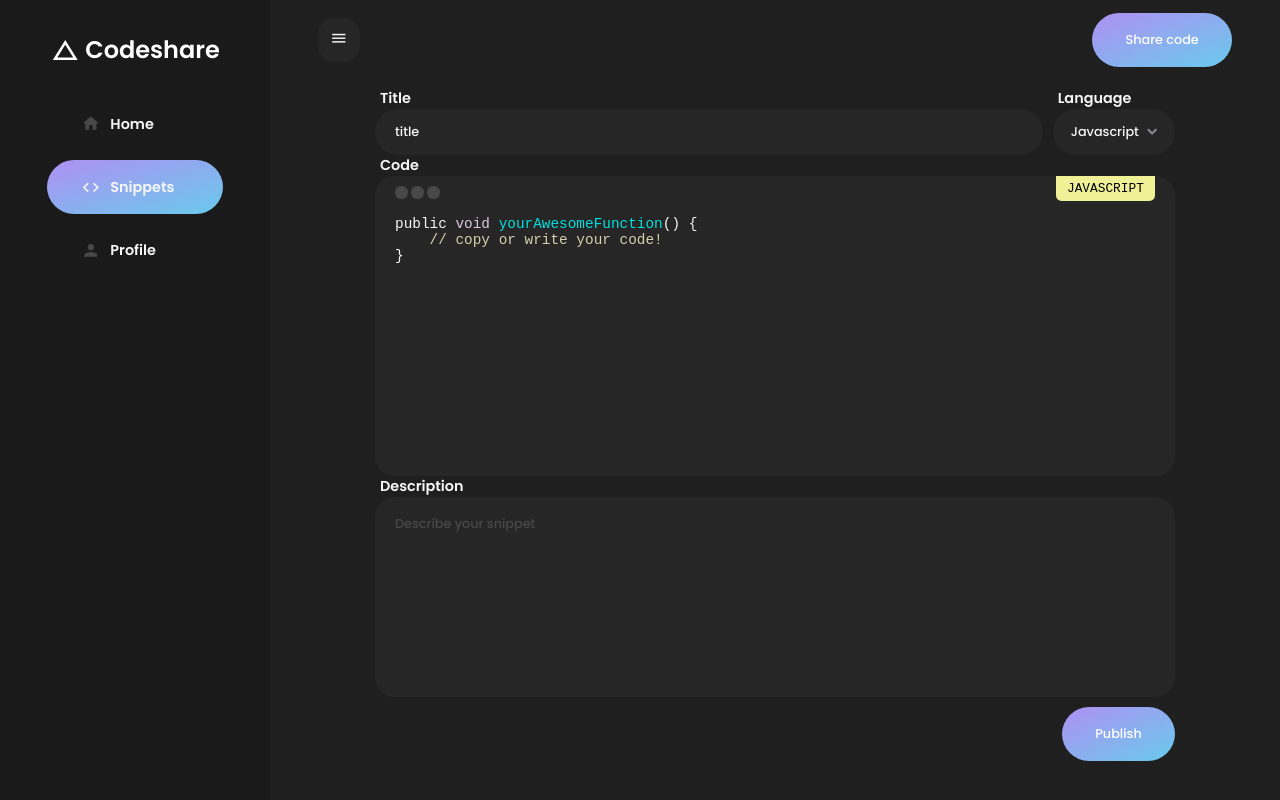
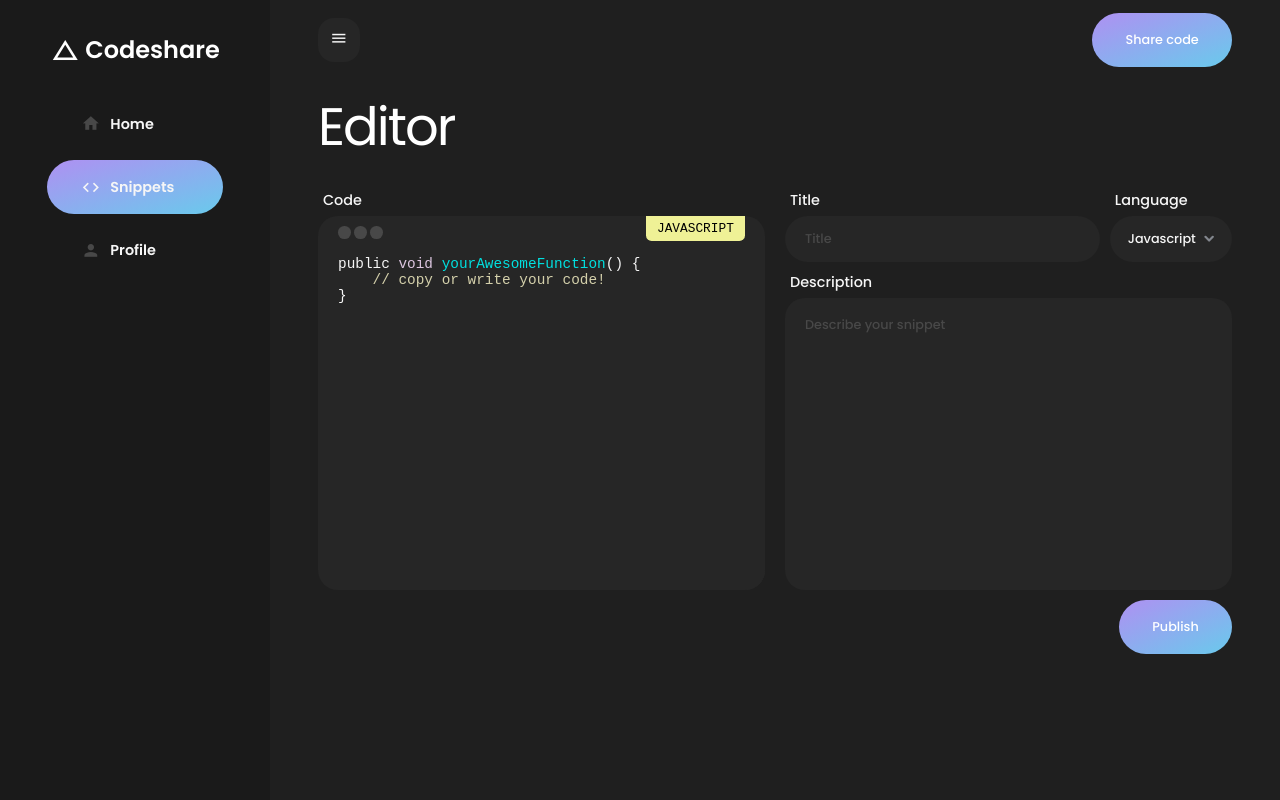
Before and after one commit to mattiapomelli/codeshare, a Next.js app: page /editor in a window 1280 px wide. Shown: the top 800 px of the page. Built offline with nearby package versions, Linux system fonts and the light colour scheme.

Commit message:
editor page

```diff
--- a/components/CodeBlock.js
+++ b/components/CodeBlock.js
@@ -21,7 +21,7 @@ const CodeBlock = ({ codeString, language }) => {
             <span className="dot"></span>
             <span className="dot"></span>
             <span className="tooltip">{language}</span>
-            <ScrollWrapper>
+            <ScrollWrapper height="270px">
                 <CodeHighlight codeString={codeString} language={language.toLowerCase()} wrapLines={true} wrapLongLines={false}/>
             </ScrollWrapper>
             {
--- a/components/elements/CodeElements.js
+++ b/components/elements/CodeElements.js
@@ -80,7 +80,8 @@ export const CodeWrapper = styled.div`
 
 export const ScrollWrapper = styled.div`
     overflow: auto;
-    height: 260px;
+    /* height: 260px; */
+    height: ${props => props.height || "100%" };
 
     &::-webkit-scrollbar {
         height: 10px;
--- a/components/elements/MainElements.js
+++ b/components/elements/MainElements.js
@@ -72,7 +72,7 @@ export const Input = styled.input`
     color: ${props => props.theme.colors.text};
 
     ::placeholder {
-        color: ${props => props.theme.colors.text};
+        color: ${props => props.theme.colors.details};
     }
 `
 
@@ -350,7 +350,7 @@ export const TextArea = styled.textarea`
     resize: none;
     display: block;
     width: 100%;
-    height: 200px;
+    height: 300px;
 
     ::placeholder {
         color: ${props => props.theme.colors.details};
@@ -372,26 +372,61 @@ export const TextArea = styled.textarea`
     ::-webkit-scrollbar-corner { background: transparent }
 `
 
-export const EditorForm = styled(Flex)`
-    width: 800px;
+export const EditorForm = styled.form`
+    display: grid;
+    grid-template-columns: 1fr;
+    grid-template-rows: auto 1fr 200px auto;
+    grid-template-areas:
+        "info"
+        "editor"
+        "description"
+        "submit";
+    grid-gap: 10px 20px;
 
-    & div:first-child {
-        width: 100%;
-        & div:first-child {
+    .editor {
+        height: 400px;
+        grid-area: editor;
+        display: flex;
+        flex-direction: column;
+        & > div { flex: 1; }
+    };
+    .info {
+        grid-area: info;
+        display: flex;
+        div:first-child{
             flex: 1;
             margin-right: 10px;
-            input { width: 100%;}
+            input {
+                width: 100%;
+            }
         }
+    };
+    .description {
+        grid-area: description;
+        display: flex;
+        flex-direction: column;
+        div { flex: 1; }
+        textarea { height: 100% }
+    };
+    .submit {
+        grid-area: submit;
+        text-align: right;
     }
-    & > button {
-        align-self: flex-end;
-        margin-top: 10px;
+
+    @media ${props => props.theme.breakpoints.desktop} {
+        grid-template-columns: 1fr 1fr;
+        grid-template-rows: auto 1fr auto;
+        grid-template-areas:
+            "editor info"
+            "editor description"
+            "submit submit";
     }
 `
 
 export const Label = styled.label`
     font-size: 0.9rem;
-    font-weight: 600;
+    font-weight: 500;
     margin-left: 5px;
+    margin-bottom: 5px;
     display: block;
 `
--- a/pages/editor.js
+++ b/pages/editor.js
@@ -2,7 +2,7 @@ import { useState } from "react"
 import { useMutation } from '@apollo/client'
 import { CREATE_SNIPPET_MUTATION } from '../graphql/mutations'
 import CodeEditor from "../components/CodeEditor"
-import { EditorForm, TextArea, Flex, Input, Label, Button } from '../components/elements/MainElements'
+import { EditorForm, TextArea, H1, Input, Label, Button } from '../components/elements/MainElements'
 import Dropdown from "../components/Dropdown"
 
 const defaultCode = `public void yourAwesomeFunction() {
@@ -27,30 +27,34 @@ function EditorPage() {
         setSnippet({...snippet, [e.target.name]: e.target.value})
     }
 
-    const publishSnippet = () => {
+    const publishSnippet = (e) => {
+        e.preventDefault();
         addSnippet({variables: {...snippet, userId: "26457dd0-1a1e-4102-8fd1-8315dd143a8c" }});
     }
 
     if(error) return <div>error</div>
 
     return (
+        <>
+        <H1>Editor</H1>
         <EditorForm dir="column" h="center" v="stretch">
-            <Flex>
+            <div className="editor">
+                <Label>Code</Label>
+                <CodeEditor onChangeHandler={onCodeChange} valueHandler={snippet.code} language={snippet.programmingLang}/>
+            </div>
+            <div className="info">
                 <div>
                     <Label>Title</Label>
-                    <Input placeholder="title" value={snippet.title} onChange={onChange} name="title"/>
+                    <Input placeholder="Title" value={snippet.title} onChange={onChange} name="title"/>
                 </div>
                 <div>
                     <Label>Language</Label>
                     <Dropdown options={languages} value={snippet.programmingLang} onSelect={onLanguageChange} name="language"/>
                 </div>
-            </Flex>
+            </div>
+            <div className="description">
+                <Label>Description</Label>
                 <div>
-                <Label>Code</Label>
-                <CodeEditor onChangeHandler={onCodeChange} valueHandler={snippet.code} language={snippet.programmingLang}/>
-            </div>
-            <div>
-                <Label>Description</Label>
                     <TextArea
                         placeholder="Describe your snippet"
                         className="description"
@@ -59,13 +63,17 @@ function EditorPage() {
                         value={snippet.description}
                     />
                 </div>
+            </div>
+            <div className="submit">
                 <Button
                     type="primary"
                     onClick={publishSnippet}
                     disabled={!snippet.title || !snippet.code || !snippet.description}
-            >
-            Publish</Button>
+                >Publish
+                </Button>
+            </div>
         </EditorForm>
+        </>
     );
 }
 export default EditorPage;
```
Lines whose indentation alone changed are shown as unchanged.
